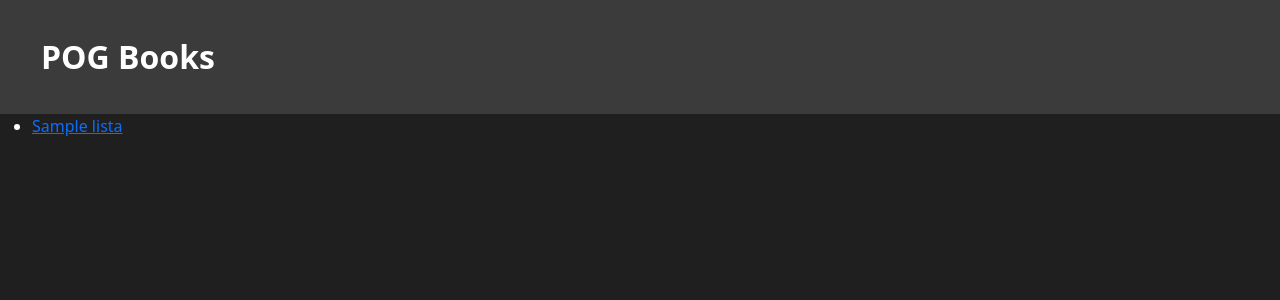
After one commit to livlutz/INF1041-POG-Books, a Python web app: template app_completa/api/templates/listas.html in a window 1280 px wide. The commit adds this page. Shown: the top 300 px of the page. Run offline with Jinja, Linux system fonts and the light colour scheme; the template is opened without the code that fills it: most values are stand-ins (such as "Sample title", 1, 10 or a date in 2020).

Commit message:
teste lista

```diff
--- a/app_completa/api/templates/cadastro_livro.html
+++ b/app_completa/api/templates/cadastro_livro.html
@@ -256,7 +256,6 @@
                 <div class="col"></div>
             </div>
         </div>
-      </form>
-
+    </form>
 </body>
 </html
--- /dev/null
+++ b/app_completa/api/templates/listas.html
@@ -0,0 +1,25 @@
+<!DOCTYPE html>
+<html lang="pt-br">
+<head>
+    <meta charset="utf-8">
+    <meta name="viewport" content="width=device-width, initial-scale=1">
+
+    <link href="https://cdn.jsdelivr.net/npm/bootstrap@5.3.2/dist/css/bootstrap.min.css" rel="stylesheet">
+    <script src="https://cdn.jsdelivr.net/npm/bootstrap@5.3.2/dist/js/bootstrap.bundle.min.js"></script>
+
+    <title>POG Books</title>
+
+</head>
+<body class="text-white" style="background-color: #1f1f1f !important; ">
+
+  <div class="container-fluid p-4" style="background-color: #3b3b3b">
+    <button type="button" class="btn fs-2 fw-bold text-white btn-lg">POG Books</button>
+  </div>
+
+    <ul id="listas">
+        {% for lista in listas %}
+            <li><a href="/listas/ {{ lista.nome }}">{{ lista.nome }}</a></li>
+        {% endfor %}
+    </ul>
+</body>
+</html>
```
